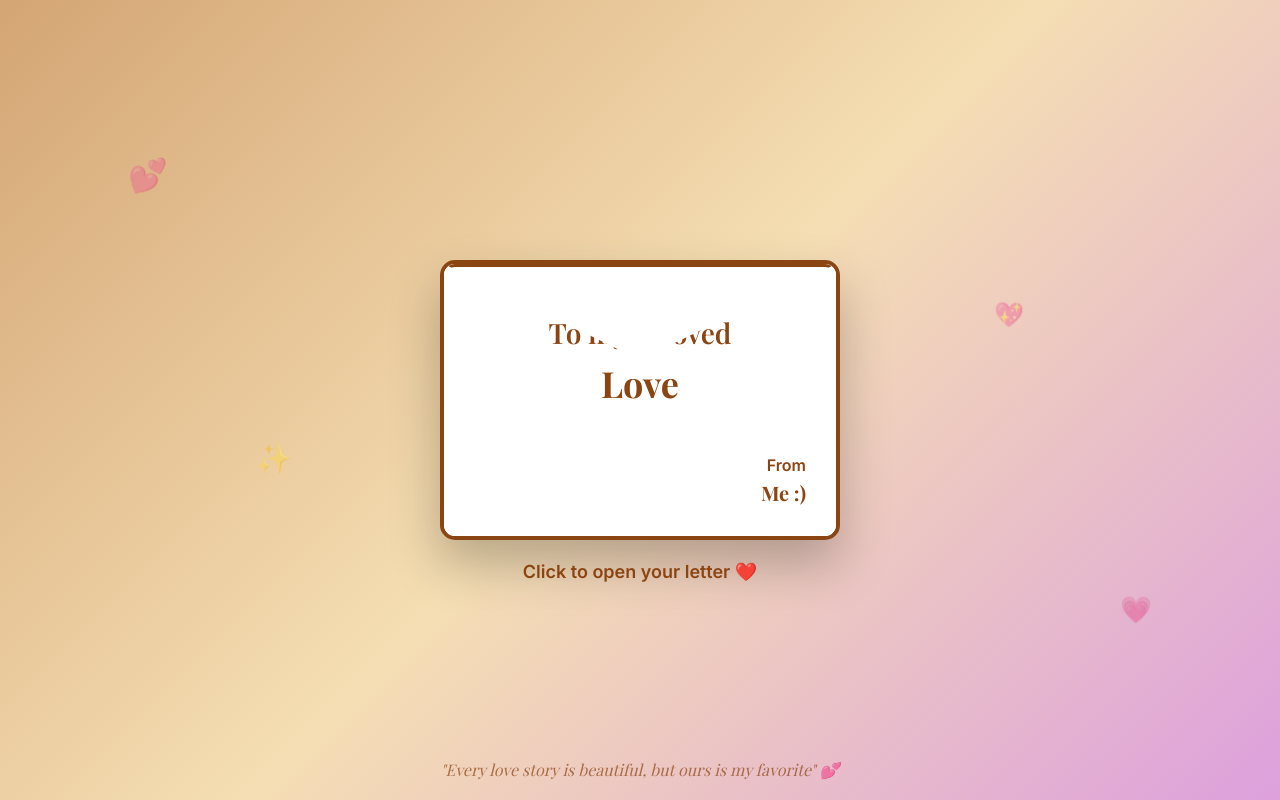
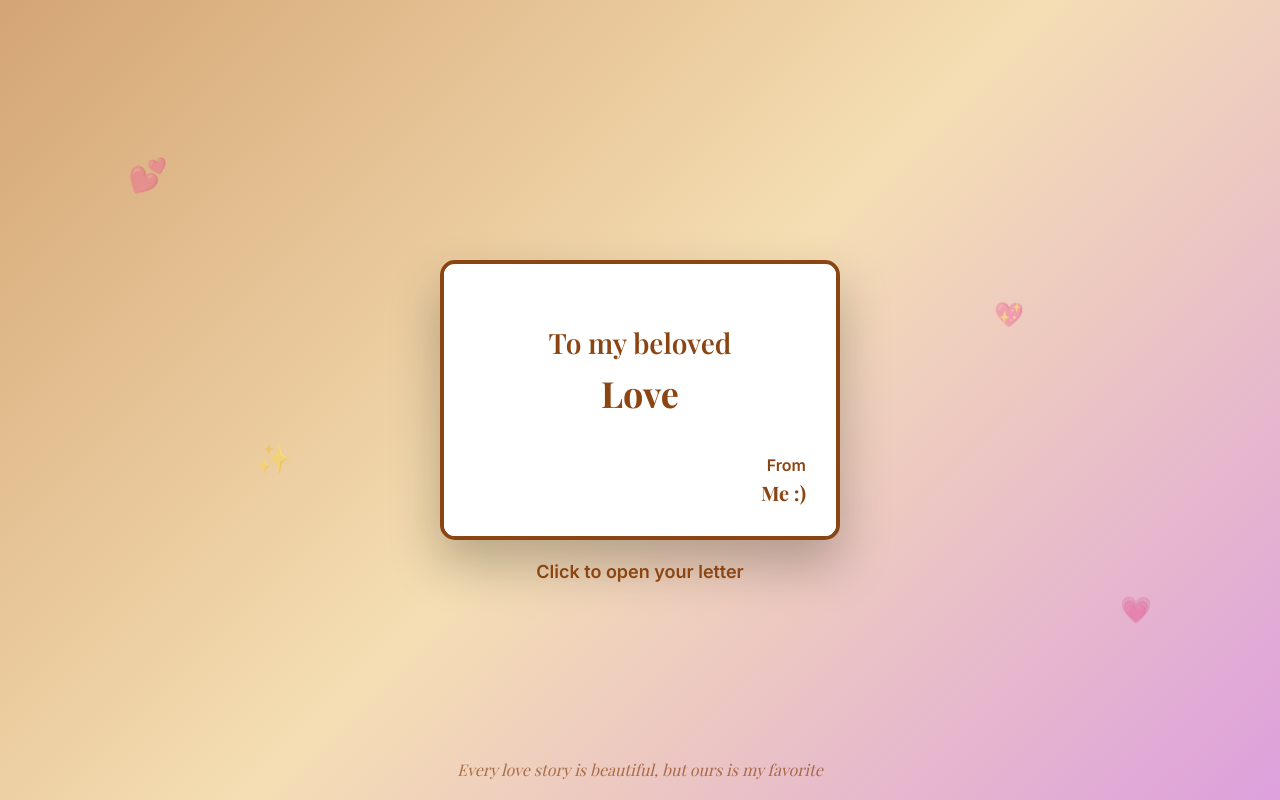
Before and after one commit to CreativeUsernamez/Love-Letter, a plain HTML site: page index.html in a window 1280 px wide. Drawn offline with nearby package versions, Linux system fonts and the light colour scheme.

Commit message:
Update index.html

```diff
--- a/index.html
+++ b/index.html
@@ -135,7 +135,7 @@
             flex-direction: column;
             align-items: center;
             justify-content: space-between;
-            padding: 50px 30px 30px 30px;
+            padding: 60px 30px 30px 30px;
             z-index: 5;
             background: #ffffff;
             border-radius: 11px;
@@ -151,6 +151,8 @@
             color: #8b4513;
             margin-bottom: 8px;
             font-weight: 600;
+            position: relative;
+            z-index: 10;
         }
 
         .envelope-recipient {
@@ -158,6 +160,8 @@
             font-size: 36px;
             color: #8b4513;
             font-weight: 700;
+            position: relative;
+            z-index: 10;
         }
 
         .envelope-bottom {
@@ -204,12 +208,12 @@
             top: 0;
             left: 0;
             width: 100%;
-            height: 96px;
+            height: 60px;
             background: #ffffff;
             border: 3px solid #8b4513;
             border-bottom: none;
             clip-path: polygon(0 0, 100% 0, 50% 100%);
-            z-index: 12;
+            z-index: 3;
             transform-origin: top center;
             transition: transform 1.2s cubic-bezier(0.34, 1.56, 0.64, 1);
             border-radius: 11px 11px 0 0;
@@ -503,7 +507,7 @@
             </div>
             <div class="envelope-icon heart-icon">❤️</div>
             <div class="envelope-icon mail-icon">✉️</div>
-            <div class="click-hint">Click to open your letter ❤️</div>
+            <div class="click-hint">Click to open your letter</div>
         </div>
 
         <!-- Letter -->
@@ -514,25 +518,25 @@
                 <p class="letter-greeting">To My Beloved,</p>
             </div>
             <div class="letter-content">
-                <p>This moment isn't just a day on the calendar. Today is National Girlfriend's Day. A reminder of how incredibly lucky I am to have you by my side. </p>
+                <p>This moment isn't just a day on the calendar. Today is National Girlfriend's Day — a reminder of how incredibly lucky I am to have you by my side.</p>
 
-                <p>Every moment I spend with you is like a gift. </p>
+                <p>Every moment I spend with you is like a gift.</p>
 
-                <p>You've brought me many memories that I will cherish for eternity, and your smile is my favorite of them all. It always gives me the fizziest feeling when you smile. </p>
+                <p>You've brought me many memories that I will cherish for eternity, and your smile is my favorite of them all. It always gives me the fizziest feeling when you smile.</p>
 
-                <p>I've never felt so comfortable with anyone before. I feel at home when I'm with you. Everything feels so natural whenever I'm with you. </p>
+                <p>I've never felt so comfortable with anyone before. I feel at home when I'm with you. Everything feels so natural whenever I'm with you.</p>
 
-                <p>As we continue this journey together, I will support your dreams. I promise I will stand with you no matter what obstacles come at us. </p>
+                <p>As we continue this journey together, I will support your dreams. I promise I will stand with you no matter what obstacles come at us.</p>
 
                 <p>You deserve all the happiness in the world.</p>
 
-                <p>Thank you for being so patient with me and for loving me, and lastly, thank you for being who you are. </p>
+                <p>Thank you for being so patient with me and for loving me, and lastly, thank you for being who you are.</p>
 
-                <p>I know I wasn't the easiest person to love back then. It was difficult, but you stayed, forgave me, and accepted me. You believed in me that means the world to me. I couldn't ask for anything else. </p>
+                <p>I know I wasn't the easiest person to love back then. It was difficult, but you stayed, forgave me, and accepted me. You believed in me — that means the world to me. I couldn't ask for anything else.</p>
 
-                <p>You're not just my girlfriend you're more than that. You're my safe place and my family. </p>
+                <p>You're not just my girlfriend — you're more than that. You're my safe place and my family.</p>
 
-                <p>You'll be the person that I choose every day. </p>
+                <p>You'll be the person that I choose every day.</p>
             </div>
             <div class="letter-signature">
                 With all my love,<br>
@@ -543,7 +547,7 @@
 
     <!-- Romantic Quote -->
     <div class="romantic-quote">
-        "Every love story is beautiful, but ours is my favorite" 💕
+Every love story is beautiful, but ours is my favorite
     </div>
 
     <script>
```
